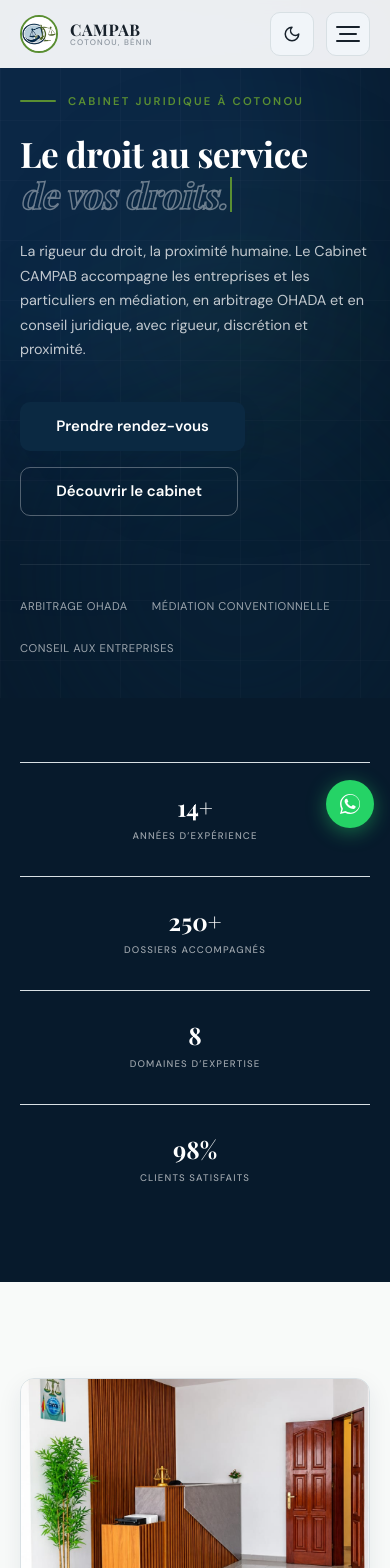
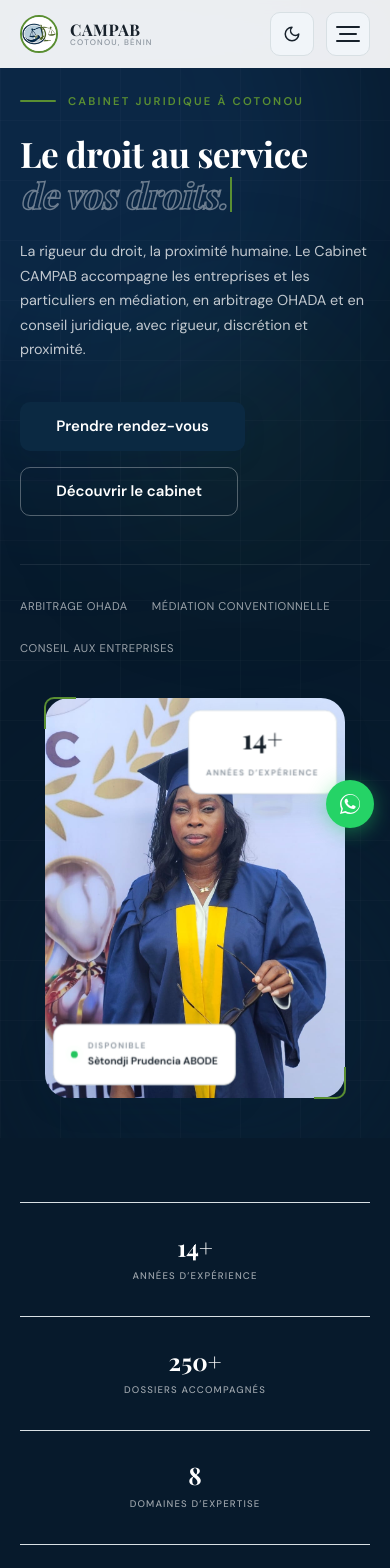
Before and after one commit to GNALO26/CAMPAB, a Next.js app in the folder frontend/: page / in a window 390 px wide. Shown: the top 1568 px of the page. Built offline with nearby package versions, Linux system fonts and the light colour scheme; a web font is replaced by a local one.

Commit message:
jjjdjdndjnd

```diff
--- a/frontend/app/globals.css
+++ b/frontend/app/globals.css
@@ -3210,15 +3210,58 @@
     --nav-h: 68px;
   }
 
+  /* ----------------------------------------------------------
+     Hero — la photo reste visible sous le texte
+     ---------------------------------------------------------- */
   .page-hero {
     grid-template-columns: 1fr;
     padding: calc(var(--nav-h) + var(--sp-6)) 0 var(--sp-10);
-    min-height: 80vh;
-  }
-  .page-hero__content { padding-left: var(--gutter); }
-  .page-hero__visual { display: none; }
+    min-height: auto;
+    row-gap: var(--sp-10);
+    align-items: start;
+  }
+
+  .page-hero__content {
+    padding-left: var(--gutter);
+    padding-right: var(--gutter);
+    order: 1;
+  }
+
+  .page-hero__visual {
+    display: flex;
+    justify-content: center;
+    align-items: flex-end;
+    padding-left: 0;
+    padding-right: 0;
+    order: 2;
+    width: 100%;
+  }
+
   .page-hero__video { display: none; }
 
+  .photo-frame {
+    width: min(360px, 82vw);
+  }
+
+  .photo-frame__img {
+    height: auto;
+    aspect-ratio: 5 / 7;
+    max-height: 460px;
+  }
+
+  .photo-card--status {
+    left: var(--sp-3);
+    bottom: var(--sp-5);
+  }
+
+  .photo-card--exp {
+    right: var(--sp-3);
+    top: var(--sp-5);
+  }
+
+  /* ----------------------------------------------------------
+     Reste du responsive — inchangé
+     ---------------------------------------------------------- */
   .page-header__inner {
     grid-template-columns: 1fr;
     gap: var(--sp-8);
@@ -3314,6 +3357,26 @@
   .page-hero__typewriter { font-size: 0.9rem; }
   .page-hero__desc { font-size: 0.9rem; }
 
+  /* Photo encore plus compacte sur petit écran */
+  .photo-frame {
+    width: min(300px, 88vw);
+  }
+  .photo-frame__img {
+    max-height: 400px;
+  }
+  .photo-card--status {
+    left: var(--sp-2);
+    bottom: var(--sp-3);
+    transform: scale(0.85);
+    transform-origin: bottom left;
+  }
+  .photo-card--exp {
+    right: var(--sp-2);
+    top: var(--sp-3);
+    transform: scale(0.85);
+    transform-origin: top right;
+  }
+
   .slogan-banner__text { font-size: 0.95rem; }
   .slogan-banner__quote { font-size: 1.2rem; }
 
@@ -3378,9 +3441,6 @@
 
   .legal-content h2 { font-size: var(--text-xl); }
   .legal-info strong { display: block; min-width: auto; margin-bottom: 2px; }
-
-  .photo-card--status { left: 0; bottom: 0; transform: scale(0.9); }
-  .photo-card--exp { right: 0; top: 0; transform: scale(0.9); }
 
   .carousel__arrow { width: 34px; height: 34px; }
   .carousel__dots { bottom: var(--sp-3); }
@@ -3473,6 +3533,7 @@
     color: #666;
   }
 }
+
 /* ============================================================
    8. ESPACE ADMIN
    Activé par admin/layout.tsx via body[data-admin="true"].
```
